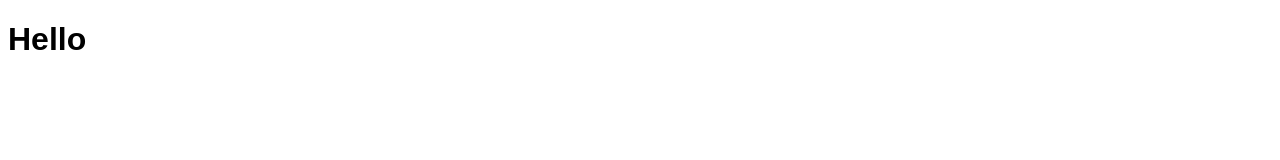
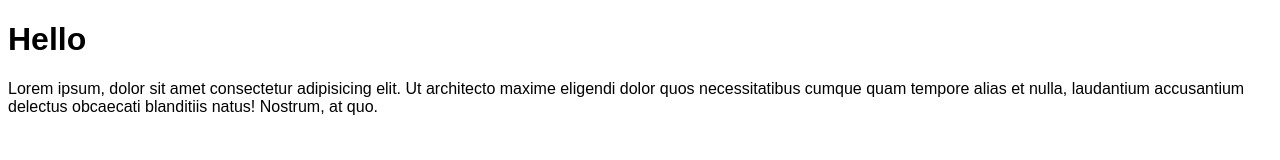
Before and after one commit to randombits22/ghDemo, a plain HTML site: page index.html in a window 1280 px wide. Drawn offline with Linux system fonts and the light colour scheme.

Commit message:
added basic page info

```diff
--- a/index.html
+++ b/index.html
@@ -9,5 +9,6 @@
 </head>
 <body>
     <h1>Hello</h1>
+    <p>Lorem ipsum, dolor sit amet consectetur adipisicing elit. Ut architecto maxime eligendi dolor quos necessitatibus cumque quam tempore alias et nulla, laudantium accusantium delectus obcaecati blanditiis natus! Nostrum, at quo.</p>
 </body>
 </html>
```
